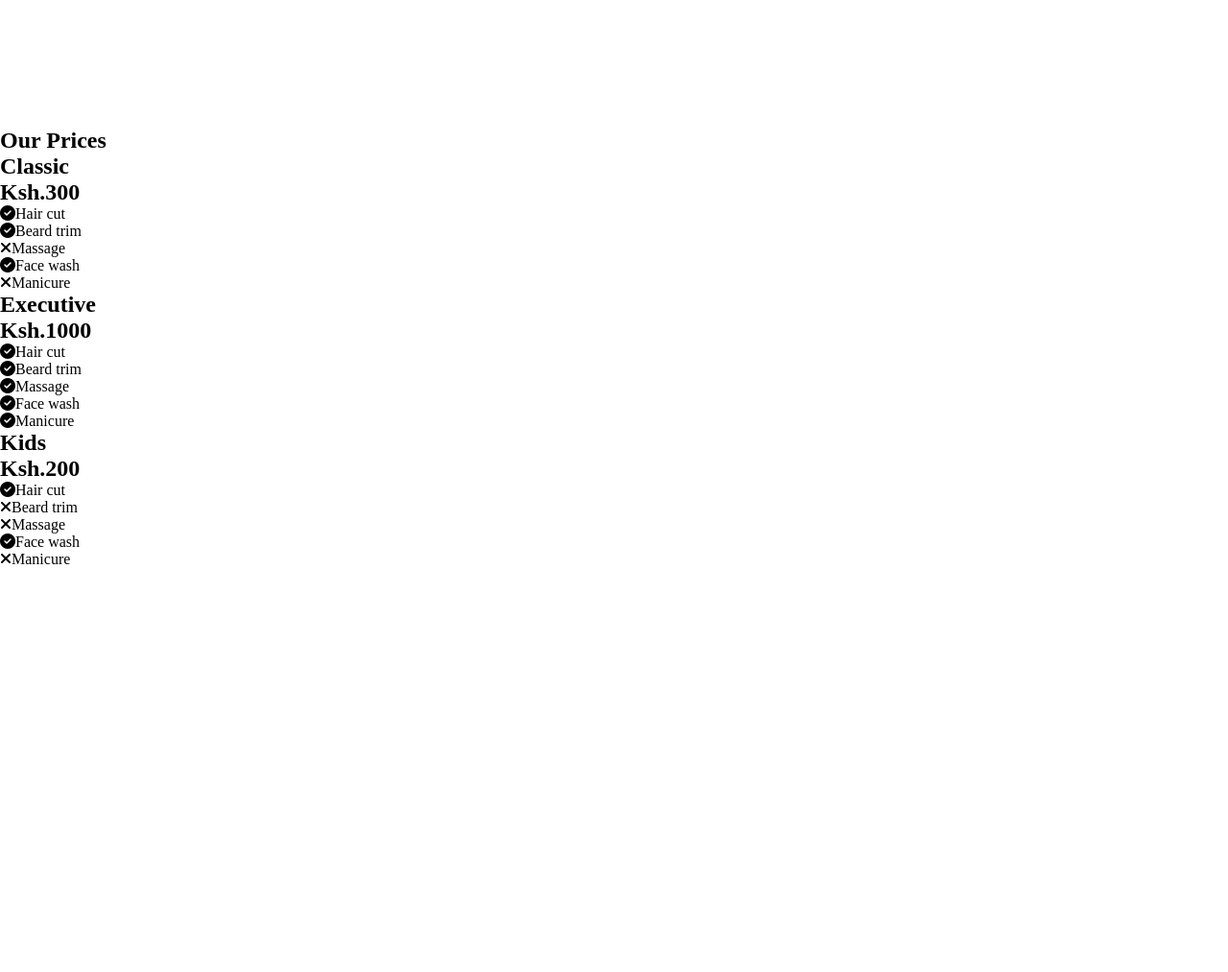
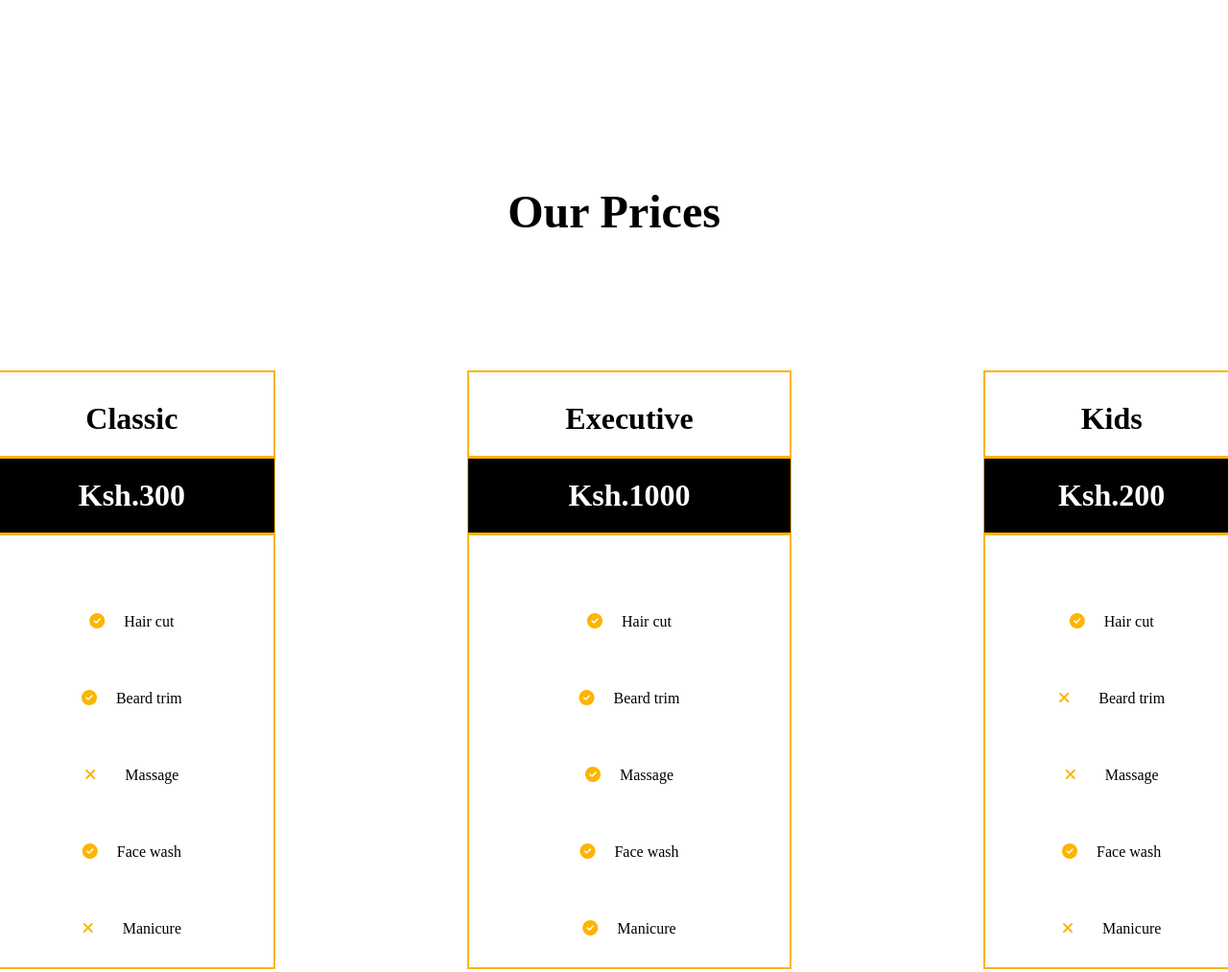
Before and after one commit to Maiyoj/sassymakasi, a plain HTML site: page Assets/pages/price.html in a window 1280 px wide. Shown: the part 680-1693 px from the top of the page at 96% size. Before the commit the page ends 1272 px from the top, so only its background shows below. Drawn offline with Linux system fonts and the light colour scheme.

Commit message:
add style to the pricing section

```diff
--- a/Assets/css/price.css
+++ b/Assets/css/price.css
@@ -66,3 +66,60 @@ ul.nav {
     align-items: center;
     justify-content: end;
 }
+
+.priceheader h2 {
+    text-align: center;
+    padding-top: 60px;
+    font-size: 48px;
+  }
+
+  .mainbox {
+    display: flex;
+    gap: 200px;
+  }
+
+  .box1 {
+    padding: 30px 100px 20px 100px;
+    border: solid 2px #FCB500;
+  }
+
+  .box2 {
+    text-align: center;
+    padding: 20px 0px 20px 0px;
+    background: #000;
+    color: #fff;
+    border: solid 1px #FCB500;
+  }
+
+  .box2 h2 {
+    font-size: 32px;
+  }
+
+  .box1 h2 {
+    font-size: 32px;
+  }
+
+  .ptext {
+    line-height: 5;
+    text-align: center;
+    border: solid 2px #FCB500;
+    padding-top: 50px;
+  }
+  section.pricing {
+    display: flex;
+    height: 900px;
+    align-items: center;
+    justify-content: center;
+  }
+
+  .fa-check-circle:before, .fa-circle-check:before {
+    content: "\f058";
+    padding-right: 20px;
+    color: #FCB500
+  }
+
+  .fa-close:before, .fa-multiply:before, .fa-remove:before, .fa-times:before, .fa-xmark:before {
+    content: "\f00d";
+    padding-right: 30px;
+    color: #FCB500
+  }
```
